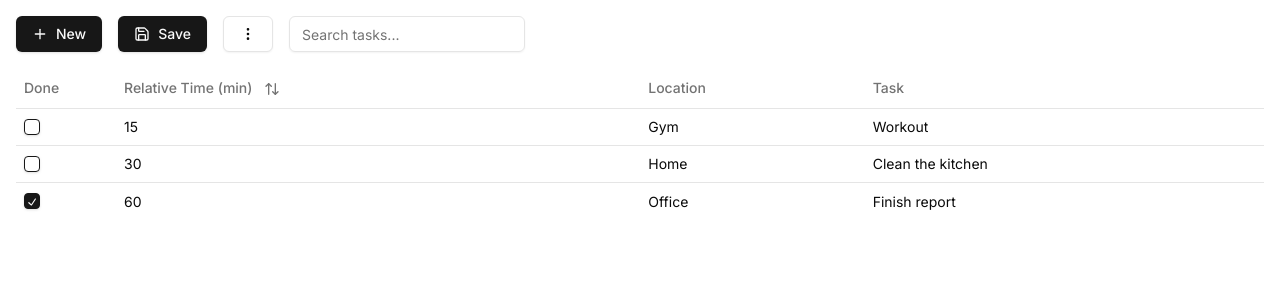
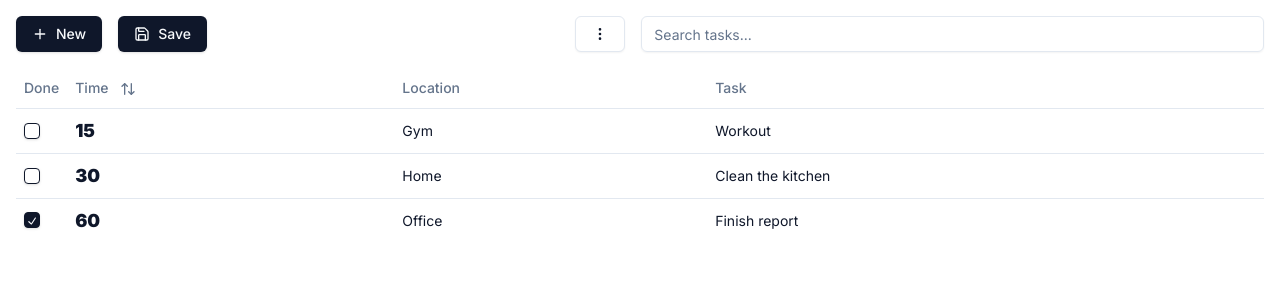
Before and after one commit to emilianscheel/todo-app, a Next.js app: page / in a window 1280 px wide. Shown: the top 300 px of the page. Built offline with nearby package versions, Linux system fonts and the light colour scheme.

Commit message:
adds stopwatch

```diff
--- a/app/globals.css
+++ b/app/globals.css
@@ -25,57 +25,68 @@
 @layer base {
     :root {
         --background: 0 0% 100%;
-        --foreground: 0 0% 3.9%;
+        --foreground: 222.2 47.4% 11.2%;
+
+        --muted: 210 40% 96.1%;
+        --muted-foreground: 215.4 16.3% 46.9%;
+
+        --popover: 0 0% 100%;
+        --popover-foreground: 222.2 47.4% 11.2%;
+
+        --border: 214.3 31.8% 91.4%;
+        --input: 214.3 31.8% 91.4%;
+
         --card: 0 0% 100%;
-        --card-foreground: 0 0% 3.9%;
-        --popover: 0 0% 100%;
-        --popover-foreground: 0 0% 3.9%;
-        --primary: 0 0% 9%;
-        --primary-foreground: 0 0% 98%;
-        --secondary: 0 0% 96.1%;
-        --secondary-foreground: 0 0% 9%;
-        --muted: 0 0% 96.1%;
-        --muted-foreground: 0 0% 45.1%;
-        --accent: 0 0% 96.1%;
-        --accent-foreground: 0 0% 9%;
-        --destructive: 0 84.2% 60.2%;
-        --destructive-foreground: 0 0% 98%;
-        --border: 0 0% 89.8%;
-        --input: 0 0% 89.8%;
-        --ring: 0 0% 3.9%;
-        --chart-1: 12 76% 61%;
-        --chart-2: 173 58% 39%;
-        --chart-3: 197 37% 24%;
-        --chart-4: 43 74% 66%;
-        --chart-5: 27 87% 67%;
+        --card-foreground: 222.2 47.4% 11.2%;
+
+        --primary: 222.2 47.4% 11.2%;
+        --primary-foreground: 210 40% 98%;
+
+        --secondary: 210 40% 96.1%;
+        --secondary-foreground: 222.2 47.4% 11.2%;
+
+        --accent: 210 40% 96.1%;
+        --accent-foreground: 222.2 47.4% 11.2%;
+
+        --destructive: 0 100% 50%;
+        --destructive-foreground: 210 40% 98%;
+
+        --ring: 215 20.2% 65.1%;
+
         --radius: 0.5rem;
     }
 
     .dark {
-        --background: 0 0% 3.9%;
-        --foreground: 0 0% 98%;
-        --card: 0 0% 3.9%;
-        --card-foreground: 0 0% 98%;
-        --popover: 0 0% 3.9%;
-        --popover-foreground: 0 0% 98%;
-        --primary: 0 0% 98%;
-        --primary-foreground: 0 0% 9%;
-        --secondary: 0 0% 14.9%;
-        --secondary-foreground: 0 0% 98%;
-        --muted: 0 0% 14.9%;
-        --muted-foreground: 0 0% 63.9%;
-        --accent: 0 0% 14.9%;
-        --accent-foreground: 0 0% 98%;
-        --destructive: 0 62.8% 30.6%;
-        --destructive-foreground: 0 0% 98%;
-        --border: 0 0% 14.9%;
-        --input: 0 0% 14.9%;
-        --ring: 0 0% 83.1%;
-        --chart-1: 220 70% 50%;
-        --chart-2: 160 60% 45%;
-        --chart-3: 30 80% 55%;
-        --chart-4: 280 65% 60%;
-        --chart-5: 340 75% 55%;
+        --background: 224 71% 4%;
+        --foreground: 213 31% 91%;
+
+        --muted: 223 47% 11%;
+        --muted-foreground: 215.4 16.3% 56.9%;
+
+        --accent: 216 34% 17%;
+        --accent-foreground: 210 40% 98%;
+
+        --popover: 224 71% 4%;
+        --popover-foreground: 215 20.2% 65.1%;
+
+        --border: 216 34% 17%;
+        --input: 216 34% 17%;
+
+        --card: 224 71% 4%;
+        --card-foreground: 213 31% 91%;
+
+        --primary: 210 40% 98%;
+        --primary-foreground: 222.2 47.4% 1.2%;
+
+        --secondary: 222.2 47.4% 11.2%;
+        --secondary-foreground: 210 40% 98%;
+
+        --destructive: 0 63% 31%;
+        --destructive-foreground: 210 40% 98%;
+
+        --ring: 216 34% 17%;
+
+        --radius: 0.5rem;
     }
 }
 
--- a/app/layout.tsx
+++ b/app/layout.tsx
@@ -1,3 +1,4 @@
+import { ThemeProvider } from "@/components/theme-provider";
 import type { Metadata } from "next";
 import { Inter } from "next/font/google";
 import "./globals.css";
@@ -16,7 +17,15 @@ export default function RootLayout({
 }>) {
     return (
         <html lang="en">
-            <body className={inter.className}>{children}</body>
+            <body className={inter.className}>
+                <ThemeProvider
+                    attribute="class"
+                    defaultTheme="system"
+                    enableSystem={true}
+                >
+                    {children}
+                </ThemeProvider>
+            </body>
         </html>
     );
 }
--- a/app/page.tsx
+++ b/app/page.tsx
@@ -5,13 +5,14 @@ import { downloadTextFile } from "@/components/download"
 import { NewTaskForm } from "@/components/new-form"
 import { QrCodeGenerator } from "@/components/qr-code-generator"
 import { QrCodeScanner } from "@/components/qr-code-reader"
+import Stopwatch from "@/components/stopwatch"
 import { Task } from "@/components/Task"
 import { Button } from "@/components/ui/button"
 import { Drawer, DrawerClose, DrawerContent, DrawerDescription, DrawerFooter, DrawerHeader, DrawerTitle } from "@/components/ui/drawer"
 import { DropdownMenu, DropdownMenuContent, DropdownMenuItem, DropdownMenuLabel, DropdownMenuSeparator, DropdownMenuTrigger } from "@/components/ui/dropdown"
 import { Input } from "@/components/ui/input"
 import { Tabs, TabsContent, TabsList, TabsTrigger } from "@/components/ui/tab"
-import { Clipboard, Copy, Download, Eye, File, Lightbulb, MoreVerticalIcon, Plus, QrCode, Save, ScanQrCode, TextIcon, Upload } from "lucide-react"
+import { Check, Clipboard, Copy, Download, Eye, File, Lightbulb, MoreVerticalIcon, Plus, QrCode, Save, ScanQrCode, TextIcon, Upload, X } from "lucide-react"
 import { useCallback, useEffect, useMemo, useState } from 'react'
 
 type Drawer = 'save' | 'load' | 'qr-code' | 'add' | undefined
@@ -24,6 +25,12 @@ export default function Component() {
 
     const [drawer, setDrawer] = useState<Drawer>()
     const [tab, setTab] = useState<'show' | 'scan'>('show')
+
+    const [timer, setTimer] = useState<boolean>(false)
+    const [time, setTime] = useState<number>(0)
+
+    // time are milliseconds
+    const minutes = useMemo(() => Math.floor(time / 60000), [time])
 
     useEffect(() => {
         generateSample()
@@ -134,7 +141,7 @@ export default function Component() {
     return (
         <div className="container mx-auto p-4 space-y-4">
             <div className="flex justify-between items-center">
-                <Drawer open={drawer === 'load'} onOpenChange={(open) => setDrawer(open ? 'load' : undefined)}>
+                <Drawer open={drawer === 'load'} onOpenChange={(open: boolean) => setDrawer(open ? 'load' : undefined)}>
                     <DrawerContent>
                         <DrawerHeader>
                             <DrawerTitle>Choose a way to upload!</DrawerTitle>
@@ -169,7 +176,7 @@ export default function Component() {
                 </Drawer>
 
 
-                <Drawer open={drawer === 'save'} onOpenChange={(open) => setDrawer(open ? 'save' : undefined)}>
+                <Drawer open={drawer === 'save'} onOpenChange={(open: boolean) => setDrawer(open ? 'save' : undefined)}>
                     <DrawerContent>
                         <DrawerHeader>
                             <DrawerTitle>Choose a way to save!</DrawerTitle>
@@ -200,7 +207,7 @@ export default function Component() {
                     </DrawerContent>
                 </Drawer>
 
-                <Drawer open={drawer === 'qr-code'} onOpenChange={(open) => setDrawer(open ? 'qr-code' : undefined)}>
+                <Drawer open={drawer === 'qr-code'} onOpenChange={(open: boolean) => setDrawer(open ? 'qr-code' : undefined)}>
                     <DrawerContent>
                         <DrawerHeader>
                             <DrawerTitle>Choose a way to save!</DrawerTitle>
@@ -228,15 +235,17 @@ export default function Component() {
                             </Tabs>
 
                             <DrawerClose>
-                                Cancel
+                                <Button variant="outline">Cancel</Button>
                             </DrawerClose>
 
                         </DrawerFooter>
                     </DrawerContent>
                 </Drawer>
 
-                <div className="flex wrap items-center gap-4">
+                <div className="w-full flex flex-col md:flex-row justify-between items-center gap-4">
+                    <div className="w-full flex wrap items-center gap-4">
 
+                        <div className="flex flex-1 gap-4">
                             <Button onClick={() => setDrawer('load')}>
                                 <Plus className="mr-2 h-4 w-4" /> New
                             </Button>
@@ -244,6 +253,8 @@ export default function Component() {
                             <Button onClick={() => setDrawer('save')}>
                                 <Save className="mr-2 h-4 w-4" /> Save
                             </Button>
+                        </div>
+
 
                         <DropdownMenu>
                             <DropdownMenuTrigger>
@@ -256,18 +267,23 @@ export default function Component() {
                                 <DropdownMenuSeparator />
                                 <DropdownMenuItem onClick={generateSample}><Lightbulb className="mr-2 h-4 w-4" /> Generate Sample</DropdownMenuItem>
                                 <DropdownMenuItem onClick={() => setDrawer('qr-code')}><QrCode className="mr-2 h-4 w-4" /> QR Code</DropdownMenuItem>
-                            <DropdownMenuItem onClick={() => setDrawer('add')}><Plus className="mr-2 h-4 w-4" /> Add</DropdownMenuItem>
+                                <DropdownMenuItem onClick={() => setDrawer('add')}><Plus className="mr-2 h-4 w-4" /> Add item</DropdownMenuItem>
+                                <DropdownMenuItem onClick={() => setTimer(!timer)}>{timer ? <X className="mr-2 h-4 w-4" /> : <Check className="mr-2 h-4 w-4" />} {timer ? 'Hide' : 'Show'} Timer</DropdownMenuItem>
                             </DropdownMenuContent>
                         </DropdownMenu>
+
+                    </div>
 
                     <Input
                         placeholder="Search tasks..."
                         value={searchTerm}
                         onChange={(e) => setSearchTerm(e.target.value)}
-                        className="max-w-sm"
+                        className="w-full"
                     />
                 </div>
             </div>
+
+            {timer && <Stopwatch onTimeUpdate={setTime} />}
 
 
             <DataTable
@@ -275,12 +291,13 @@ export default function Component() {
                 sortColumn={sortColumn}
                 handleSort={handleSort}
                 handleCheckboxChange={handleCheckboxChange}
+                minutes={minutes}
             />
 
             <NewTaskForm
                 defaultLocations={filteredTasks.map(task => task.location)}
                 open={drawer === 'add'}
-                onOpenChange={(open) => setDrawer(open ? 'add' : undefined)}
+                onOpenChange={(open: boolean) => setDrawer(open ? 'add' : undefined)}
                 submit={(task) => setTasks([...tasks, task])}
             />
 
--- a/components/data-table.tsx
+++ b/components/data-table.tsx
@@ -10,13 +10,15 @@ export type DataTableProps = {
     sortColumn: keyof Task,
     handleSort: (column: keyof Task) => void
     handleCheckboxChange: (index: number) => void
+    minutes: number
 }
 
 export const DataTable = ({
     items,
     sortColumn,
     handleSort,
-    handleCheckboxChange
+    handleCheckboxChange,
+    minutes
 }: DataTableProps) => {
 
 
@@ -24,9 +26,9 @@ export const DataTable = ({
         <Table>
             <TableHeader>
                 <TableRow>
-                    <TableHead className="w-[100px]">Done</TableHead>
+                    <TableHead className="w-[50px]">Done</TableHead>
                     <TableHead className="cursor-pointer" onClick={() => handleSort('relativeTime')}>
-                        Relative Time (min) {sortColumn === 'relativeTime' && <ArrowUpDown className="ml-2 h-4 w-4 inline" />}
+                        Time {sortColumn === 'relativeTime' && <ArrowUpDown className="ml-2 h-4 w-4 inline" />}
                     </TableHead>
                     <TableHead className="cursor-pointer" onClick={() => handleSort('location')}>
                         Location {sortColumn === 'location' && <ArrowUpDown className="ml-2 h-4 w-4 inline" />}
@@ -35,19 +37,33 @@ export const DataTable = ({
                 </TableRow>
             </TableHeader>
             <TableBody>
-                {items.map((task, index) => (
-                    <TableRow key={index}>
+                {items.map((task, index) => {
+
+
+
+                    const isSoon = task.relativeTime > minutes && task.relativeTime < (minutes + 5) && !task.done && minutes > 0
+                    const isVerySoon = task.relativeTime > minutes && task.relativeTime < (minutes + 2) && !task.done && minutes > 0
+                    const isOverdue = task.relativeTime <= minutes && !task.done && minutes > 0
+                    const isDone = task.done && minutes > 0
+
+                    return (
+                        <TableRow key={index} className={`${isSoon ? 'bg-yellow-100' : ''} ${isVerySoon ? 'bg-orange-100' : ''} ${isOverdue ? 'bg-red-100' : ''} ${isDone ? 'bg-green-100' : ''}`}>
                             <TableCell>
                                 <Checkbox
                                     checked={task.done}
                                     onCheckedChange={() => handleCheckboxChange(task.id)}
                                 />
                             </TableCell>
-                        <TableCell>{task.relativeTime}</TableCell>
+                            <TableCell>
+                                <h1 className="text-lg font-black">
+                                    {task.relativeTime}
+                                </h1>
+                            </TableCell>
                             <TableCell>{task.location}</TableCell>
                             <TableCell>{task.task}</TableCell>
                         </TableRow>
-                ))}
+                    )
+                })}
             </TableBody>
         </Table>
     )
--- /dev/null
+++ b/components/stopwatch.tsx
@@ -0,0 +1,86 @@
+
+
+
+import { Button } from "@/components/ui/button"
+import { Card, CardContent, CardFooter } from "@/components/ui/card"
+import { Label } from "@/components/ui/label"
+import { Switch } from "@/components/ui/switch"
+import { useCallback, useEffect, useState } from 'react'
+
+type StopwatchProps = {
+    onTimeUpdate: (time: number) => void
+}
+
+type DisplayFormat = 'minutes' | 'hh:mm:ss'
+
+export default function Stopwatch({ onTimeUpdate }: StopwatchProps) {
+    const [time, setTime] = useState(0)
+    const [isRunning, setIsRunning] = useState(false)
+    const [displayFormat, setDisplayFormat] = useState<DisplayFormat>('hh:mm:ss')
+
+    useEffect(() => {
+        let intervalId: NodeJS.Timeout
+
+        if (isRunning) {
+            intervalId = setInterval(() => {
+                setTime((prevTime) => {
+                    const newTime = prevTime + 1000 // Increment by 1 second
+                    onTimeUpdate(newTime)
+                    return newTime
+                })
+            }, 1000)
+        }
+
+        return () => clearInterval(intervalId)
+    }, [isRunning, onTimeUpdate])
+
+    const startPause = useCallback(() => {
+        setIsRunning((prevIsRunning) => !prevIsRunning)
+    }, [])
+
+    const stop = useCallback(() => {
+        setIsRunning(false)
+        setTime(0)
+        onTimeUpdate(0)
+    }, [onTimeUpdate])
+
+    const toggleDisplayFormat = useCallback(() => {
+        setDisplayFormat((prevFormat) => prevFormat === 'minutes' ? 'hh:mm:ss' : 'minutes')
+    }, [])
+
+    const formatTime = (ms: number) => {
+        if (displayFormat === 'minutes') {
+            const minutes = Math.floor(ms / 60000)
+            return `${minutes} minute${minutes !== 1 ? 's' : ''}`
+        } else {
+            const hours = Math.floor(ms / 3600000)
+            const minutes = Math.floor((ms % 3600000) / 60000)
+            const seconds = Math.floor((ms % 60000) / 1000)
+            return `${hours.toString().padStart(2, '0')}:${minutes.toString().padStart(2, '0')}:${seconds.toString().padStart(2, '0')}`
+        }
+    }
+
+    return (
+        <Card className="w-full">
+            <CardContent className="pt-6 space-y-4">
+                <div className="text-4xl font-bold text-center tabular-nums">
+                    {formatTime(time)}
+                </div>
+                <div className="flex items-center space-x-2 justify-center">
+                    <Switch id="format-switch" checked={displayFormat === 'hh:mm:ss'} onCheckedChange={toggleDisplayFormat} />
+                    <Label htmlFor="format-switch">
+                        {displayFormat === 'hh:mm:ss' ? 'HH:MM:SS' : 'Total Minutes'}
+                    </Label>
+                </div>
+            </CardContent>
+            <CardFooter className="flex justify-center space-x-2">
+                <Button onClick={startPause}>
+                    {isRunning ? 'Pause' : 'Start'}
+                </Button>
+                <Button onClick={stop} variant="outline">
+                    Stop
+                </Button>
+            </CardFooter>
+        </Card>
+    )
+}
--- /dev/null
+++ b/components/theme-provider.tsx
@@ -0,0 +1,8 @@
+"use client"
+
+import { ThemeProvider as NextThemesProvider } from "next-themes"
+import { type ThemeProviderProps } from "next-themes/dist/types"
+
+export function ThemeProvider({ children, ...props }: ThemeProviderProps) {
+    return <NextThemesProvider {...props}>{children}</NextThemesProvider>
+}
--- /dev/null
+++ b/components/ui/switch.tsx
@@ -0,0 +1,29 @@
+"use client"
+
+import * as SwitchPrimitives from "@radix-ui/react-switch"
+import * as React from "react"
+
+import { cn } from "@/lib/utils"
+
+const Switch = React.forwardRef<
+    React.ElementRef<typeof SwitchPrimitives.Root>,
+    React.ComponentPropsWithoutRef<typeof SwitchPrimitives.Root>
+>(({ className, ...props }, ref) => (
+    <SwitchPrimitives.Root
+        className={cn(
+            "peer inline-flex h-6 w-11 shrink-0 cursor-pointer items-center rounded-full border-2 border-transparent transition-colors focus-visible:outline-none focus-visible:ring-2 focus-visible:ring-ring focus-visible:ring-offset-2 focus-visible:ring-offset-background disabled:cursor-not-allowed disabled:opacity-50 data-[state=checked]:bg-primary data-[state=unchecked]:bg-input",
+            className
+        )}
+        {...props}
+        ref={ref}
+    >
+        <SwitchPrimitives.Thumb
+            className={cn(
+                "pointer-events-none block h-5 w-5 rounded-full bg-background shadow-lg ring-0 transition-transform data-[state=checked]:translate-x-5 data-[state=unchecked]:translate-x-0"
+            )}
+        />
+    </SwitchPrimitives.Root>
+))
+Switch.displayName = SwitchPrimitives.Root.displayName
+
+export { Switch }
--- a/package.json
+++ b/package.json
@@ -17,11 +17,13 @@
     "@radix-ui/react-select": "^2.1.1",
     "@radix-ui/react-slider": "^1.2.0",
     "@radix-ui/react-slot": "^1.1.0",
+    "@radix-ui/react-switch": "^1.1.0",
     "@radix-ui/react-tabs": "^1.1.0",
     "class-variance-authority": "^0.7.0",
     "clsx": "^2.1.1",
     "lucide-react": "^0.437.0",
     "next": "14.2.7",
+    "next-themes": "^0.3.0",
     "qrcode.react": "^4.0.1",
     "react": "^18",
     "react-dom": "^18",
--- a/tailwind.config.ts
+++ b/tailwind.config.ts
@@ -6,6 +6,7 @@ const config: Config = {
         "./pages/**/*.{js,ts,jsx,tsx,mdx}",
         "./components/**/*.{js,ts,jsx,tsx,mdx}",
         "./app/**/*.{js,ts,jsx,tsx,mdx}",
+        "./**/*.css",
     ],
     theme: {
         extend: {
```
Also changed, not shown: 1 other file (tests, documents, lock files or other folders). Lines whose indentation alone changed are shown as unchanged.
